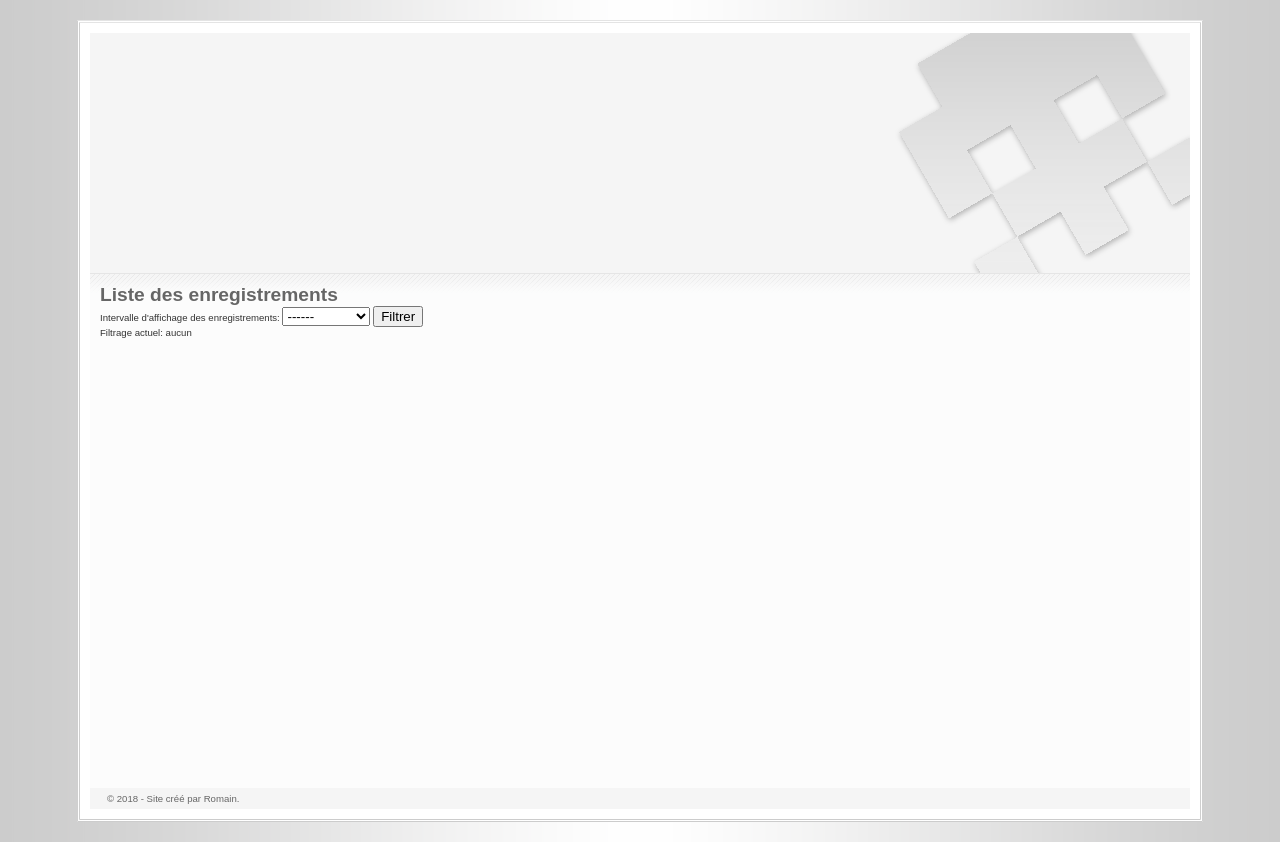
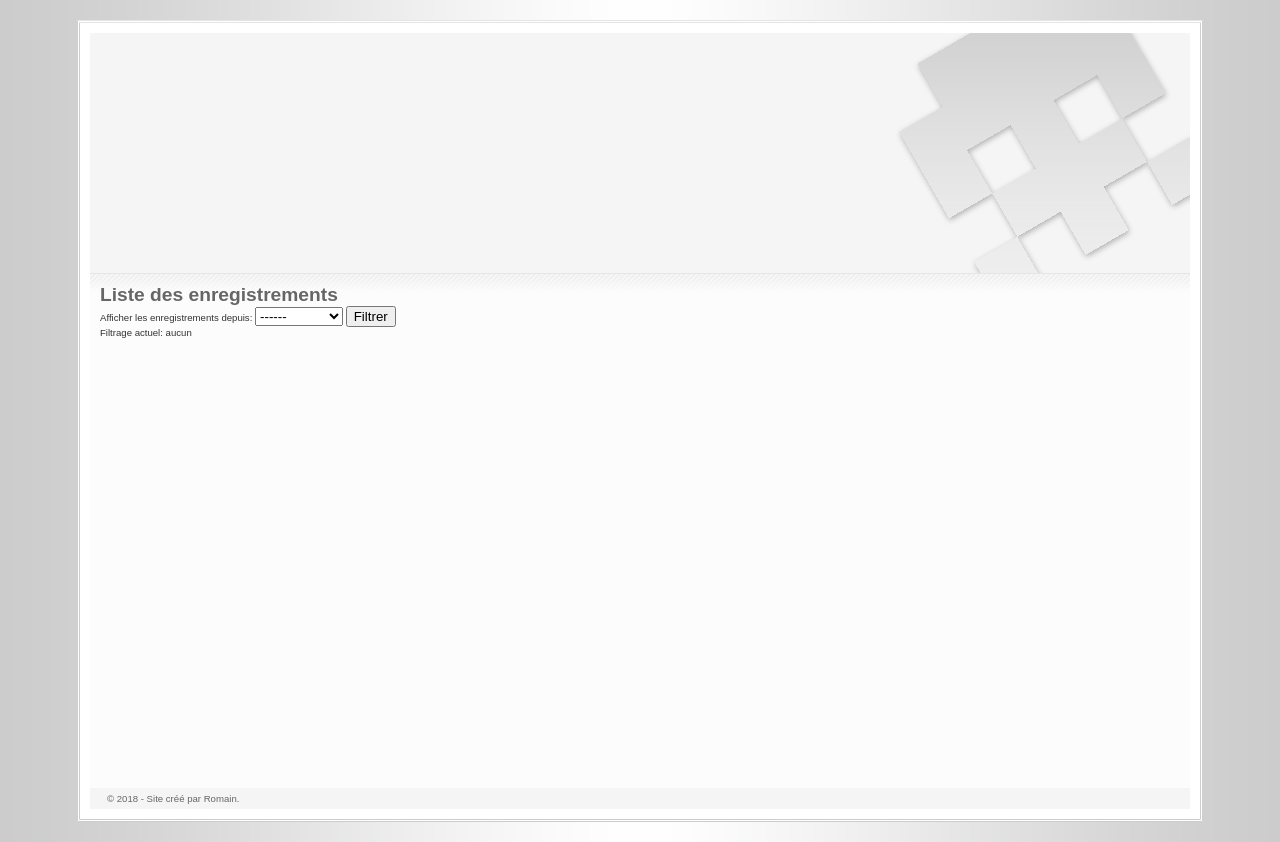
Before and after one commit to Natars-sourcecodes/rpi_videosurveillance, a PHP site: page / in a window 1280 px wide. Run offline with PHP 8.4, Linux system fonts and the light colour scheme; data that the repository does not hold is empty.

Commit message:
Ajustement de la phrase précédant le menu déroulant pour correspondre au mieux au fonctionnement du filtre

```diff
--- a/index.php
+++ b/index.php
@@ -16,7 +16,7 @@
 
 					<!-- FORMULAIRE DE FILTRAGE DES ENREGISTREMENT PAR DATE -->
 					<form method="post" action="index.php">
-						<label for="intervalle">Intervalle d'affichage des enregistrements: <label>
+						<label for="intervalle">Afficher les enregistrements depuis: <label>
 						<select name="intervalle" id="intervalle">
 							<option value=-1 selected>------</option>
 							<option value=24>1 jour</option>
```
